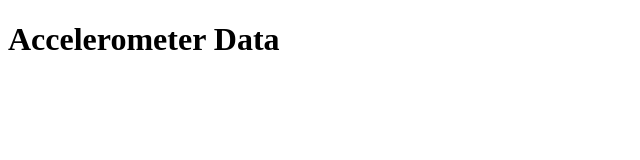
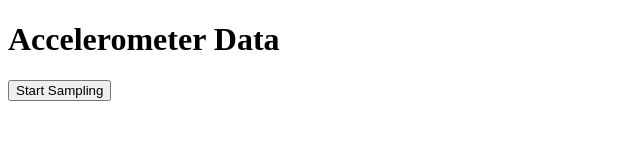
Before and after one commit to DanielTudon/accelerometer-sensor, a plain HTML site: page index.html in a window 1280 px wide. Shown: the whole page, without its empty margins (0-640 px from the left). Drawn offline with Linux system fonts and the light colour scheme.

Commit message:
Update index.html

```diff
--- a/index.html
+++ b/index.html
@@ -6,6 +6,8 @@
 <body>
     <h1>Accelerometer Data</h1>
     <p id="acceleration"></p>
+    <button id="startButton">Start Sampling</button>
+
 
     <script>
         // JavaScript code will go here
```
